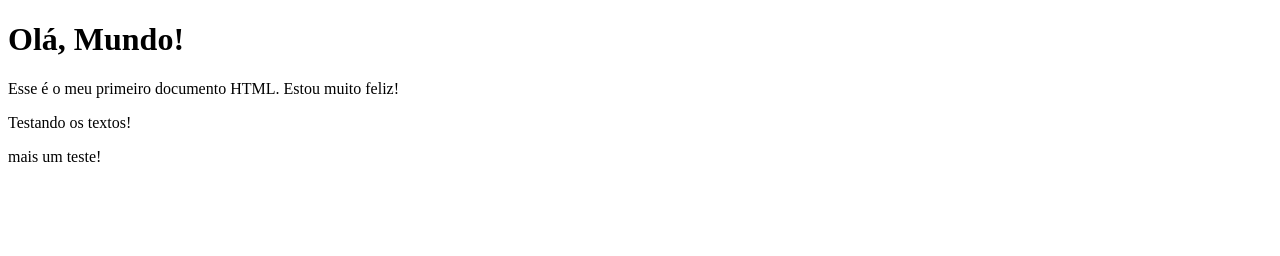
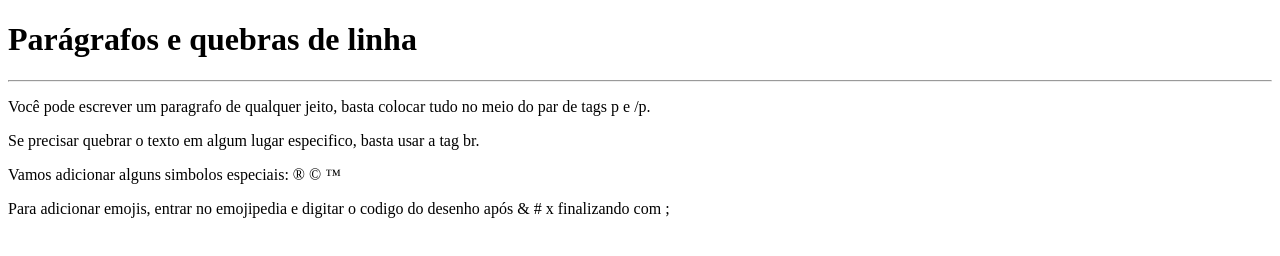
Before and after one commit to NathBasile-dev/myprojects, a plain HTML site: page index.html in a window 1280 px wide. Drawn offline with Linux system fonts and the light colour scheme.

Commit message:
Add files via upload

```diff
--- a/index.html
+++ b/index.html
@@ -1,15 +1,22 @@
 <!DOCTYPE html>
-<html lang="en">
+<html lang="pt-br">
 <head>
     <meta charset="UTF-8">
     <meta http-equiv="X-UA-Compatible" content="IE=edge">
-    <meta name="viewport" content="width=, initial-scale=1.0">
-    <title>Document</title>
+    <meta name="viewport" content="width=device-width, initial-scale=1.0">
+    <title>Parágrafos</title>
 </head>
 <body>
-    <h1>Olá, Mundo!</h1>
-    <p>Esse é o meu primeiro documento HTML. Estou muito feliz!</p>
-    <p>Testando os textos!</p>
-    <p>mais um teste!</p>
+ <h1>Parágrafos e quebras de linha</h1>
+ <hr>
+ <p>Você pode escrever um paragrafo de qualquer jeito, basta colocar tudo no meio do par de tags p e /p. </p>
+ <p>Se precisar quebrar o texto em algum lugar especifico, basta usar a tag br. </p>
+ <p>Vamos adicionar alguns simbolos especiais:
+    &reg;
+    &copy;
+    &trade;
+    <p>Para adicionar emojis, entrar no emojipedia e digitar o codigo do desenho após & # x finalizando com ; </p>
+
+ </p>
 </body>
 </html>
```
